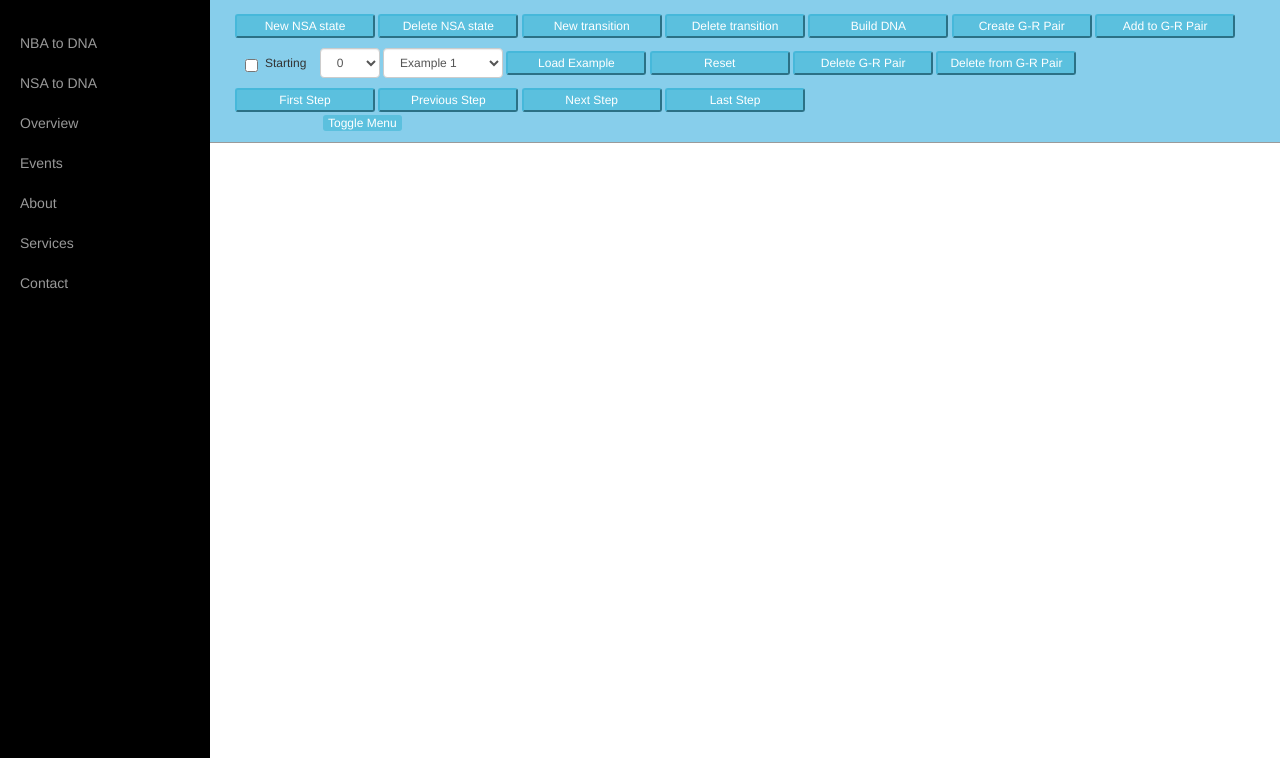
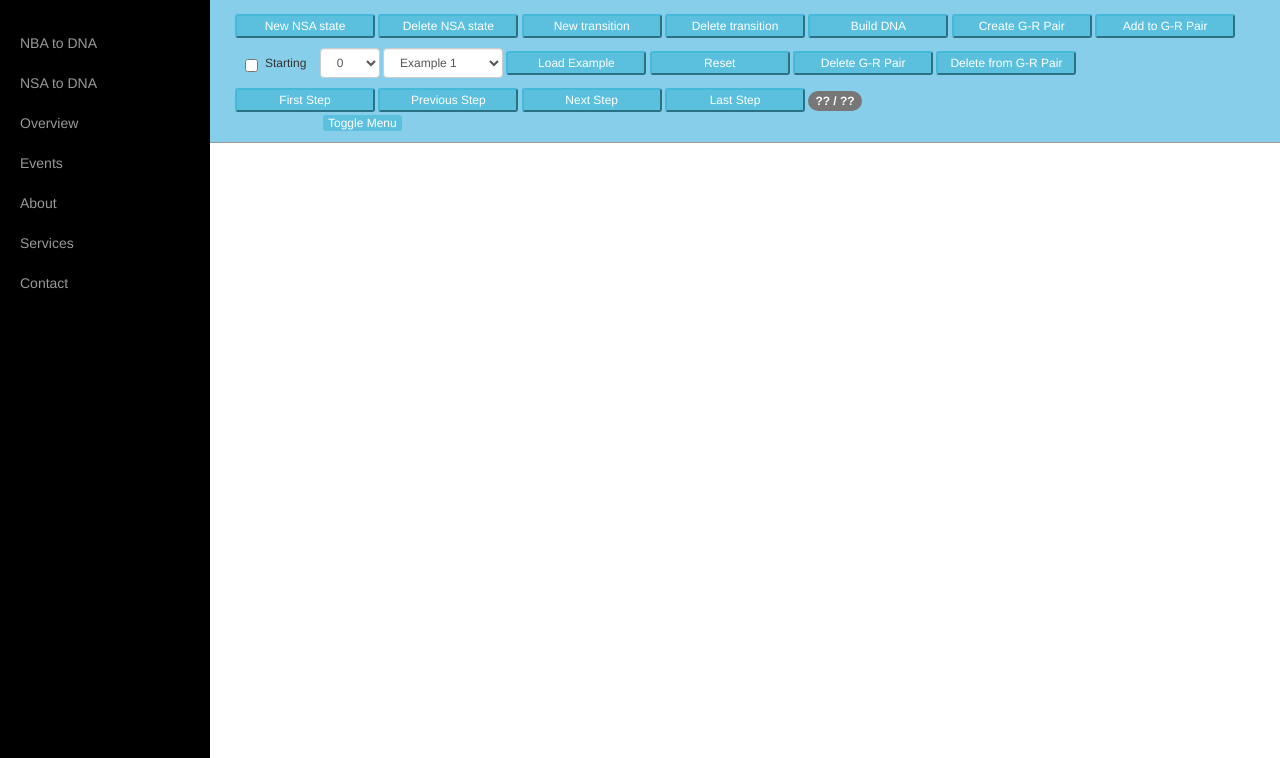
Before and after one commit to iliashevrin/AutomataWorkshop, a plain HTML site: page DNAWeb/WebContent/nsaIndex.html in a window 1280 px wide. Shown: the part 42-800 px from the top of the page. Drawn offline with nearby package versions, Linux system fonts and the light colour scheme; no server answers.

Commit message:
step label

```diff
--- a/DNAWeb/WebContent/js/main.js
+++ b/DNAWeb/WebContent/js/main.js
@@ -468,6 +468,9 @@ function lastStep() {
 function updateSteps(curr, size) {
 	//TODO: Implement to change the step-string in the page to <curr>/<size>.
 	//Both curr and size are STRINGS!
+
+	$("#step-data").show();
+	$("#step-data").html(curr + " / " + size);
 }
 
 
--- a/DNAWeb/WebContent/nsaIndex.html
+++ b/DNAWeb/WebContent/nsaIndex.html
@@ -114,6 +114,7 @@
 					 	  		<button id="prev-step" onclick="prevStep()" type="button" class="btn-xs btn-info" disabled>Previous Step</button>
 					 	  		<button id="next-step" onclick="nextStep()" type="button" class="btn-xs btn-info" disabled>Next Step</button>
 					 	  		<button id="last-step" onclick="lastStep()" type="button" class="btn-xs btn-info" disabled>Last Step</button>
+					 	  		<span id="step-data" class="badge"></span>
 					 	  	</div>
 					 	  	<a href="#menu-toggle" class="btn-xs btn-info" id="menu-toggle">Toggle Menu</a>
 					   	</div>
```
